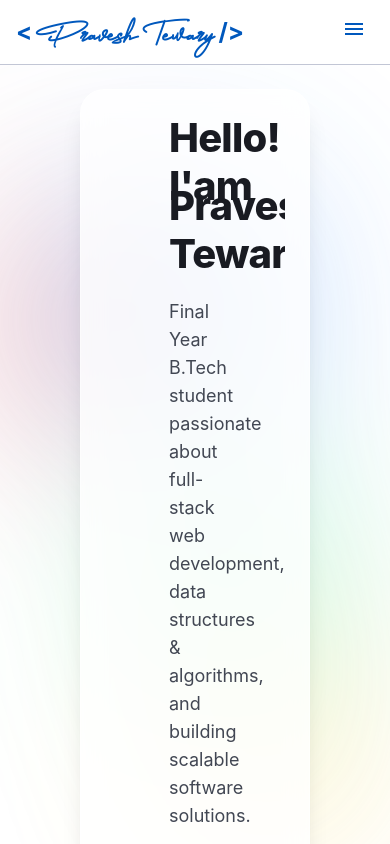
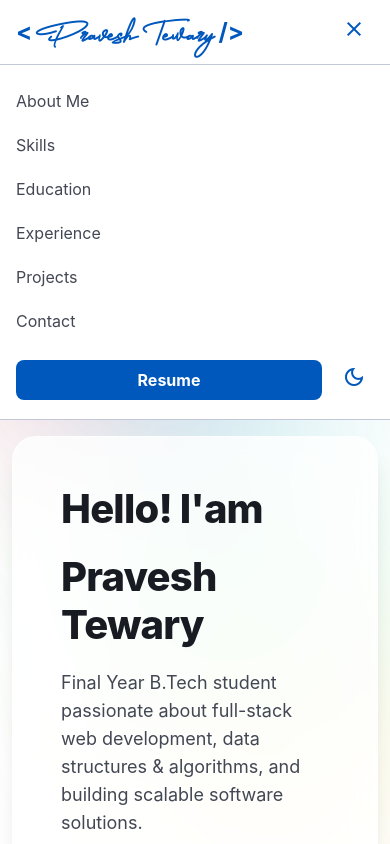
Before and after one commit to ptewary02/portfolio, a React (Vite) app: page / in a window 390 px wide. Both pictures are taken after a click on the button "menu". Shown: the top 844 px of the page. Built offline with nearby package versions, Linux system fonts and the light colour scheme.

Commit message:
Fix mobile responsiveness: working hamburger menu, responsive margins

```diff
--- a/src/components/Aboutme.jsx
+++ b/src/components/Aboutme.jsx
@@ -4,7 +4,7 @@ export default function AboutMe() {
   return (
 
     <section
-      className="border-t border-outline-variant dark:border-outline relative overflow-hidden md:py-section-gap-mobile animate-fade-in mr-10 ml-10"
+      className="border-t border-outline-variant dark:border-outline relative overflow-hidden md:py-section-gap-mobile animate-fade-in mx-2 sm:mx-4 md:mx-8"
       id="about"
     >
       {/* Content */}
--- a/src/components/Certificates.jsx
+++ b/src/components/Certificates.jsx
@@ -29,7 +29,7 @@ const certificates = [
 export default function Certificates() {
   return (
     <section
-      className="py-section-gap-mobile md:py-section-gap border-t border-outline-variant dark:border-outline overflow-hidden mr-10 ml-10"
+      className="py-section-gap-mobile md:py-section-gap border-t border-outline-variant dark:border-outline overflow-hidden mx-2 sm:mx-4 md:mx-8"
       id="certificates"
     >
       <h2 className="font-headline-lg text-headline-lg text-on-surface dark:text-inverse-primary mb-12 px-gutter">
--- a/src/components/Contact.jsx
+++ b/src/components/Contact.jsx
@@ -6,8 +6,8 @@ import { personalInfo, links } from "../data/portfolioData.js";
 export default function Contact() {
   return (
 
-    <section className="py-section-gap-mobile mr-10 ml-10 border-t border-outline-variant dark:border-outline" id="contact">
-      <div className="flex flex-col md:flex-row items-center gap-16">
+    <section className="py-section-gap-mobile mx-2 sm:mx-4 md:mx-8 border-t border-outline-variant dark:border-outline" id="contact">
+      <div className="flex flex-col md:flex-row items-center gap-10 md:gap-16">
         <div className="w-full md:w-1/2 space-y-6">
           <h2 className="font-headline-lg text-headline-lg text-on-surface dark:text-inverse-primary">Reach out to me!</h2>
           <p className="text-on-surface-variant dark:text-on-primary uppercase tracking-widest text-xs font-bold">
@@ -65,7 +65,7 @@ export default function Contact() {
         </div>
 
         <div className="w-full md:w-1/2 flex justify-center">
-          <div className="w-64 h-64 md:w-72 md:h-72 rounded-full border-8 border-primary-container shadow-2xl bg-surface-container-low flex items-center justify-center">
+          <div className="w-48 h-48 sm:w-64 sm:h-64 md:w-72 md:h-72 rounded-full border-8 border-primary-container shadow-2xl bg-surface-container-low flex items-center justify-center">
             <div className="w-full h-full rounded-full border-8 border-surface-container-high relative z-10 shadow-2xl bg-surface-container-low overflow-hidden">
               <img
                 src={`${import.meta.env.BASE_URL}${personalInfo.image}`}
--- a/src/components/Education.jsx
+++ b/src/components/Education.jsx
@@ -2,12 +2,12 @@ import SectionCard from './SectionCard';
 
 export default function Education() {
   return (
-    <section className="border-t border-outline-variant dark:border-outline md:py-section-gap-mobile mr-10 ml-10" id='education'>
+    <section className="border-t border-outline-variant dark:border-outline md:py-section-gap-mobile mx-2 sm:mx-4 md:mx-8" id='education'>
       <h2 className="font-headline-lg text-headline-lg text-on-surface dark:text-inverse-primary mb-12">
         Education
       </h2>
 
-      <div className="grid grid-cols-[4rem_1fr] gap-x-8 gap-y-10">
+      <div className="grid grid-cols-[3rem_1fr] sm:grid-cols-[4rem_1fr] gap-x-4 sm:gap-x-8 gap-y-10">
 
         {/* Gradient connector line — spans both rows, sits in the icon column */}
         <div
@@ -18,7 +18,7 @@ export default function Education() {
         />
 
         {/* Row 1: MMMUT */}
-        <div className="row-start-1 col-start-1 relative z-10 w-16 h-16 rounded-full bg-white dark:bg-surface-container-high shadow-md flex items-center justify-center shrink-0 overflow-hidden">
+        <div className="row-start-1 col-start-1 relative z-10 w-12 h-12 sm:w-16 sm:h-16 rounded-full bg-white dark:bg-surface-container-high shadow-md flex items-center justify-center shrink-0 overflow-hidden">
           <img src={`${import.meta.env.BASE_URL}assets/MMMUT_logo.png`} alt="MMMUT logo" className="w-20 h-20 object-contain" />
         </div>
         <div className="row-start-1 col-start-2 space-y-0">
@@ -37,7 +37,7 @@ export default function Education() {
         </div>
 
         {/* Row 2: Hallmark World School */}
-        <div className="row-start-2 col-start-1 relative z-10 w-16 h-16 rounded-full bg-white dark:bg-surface-container-high shadow-md flex items-center justify-center shrink-0 overflow-hidden">
+        <div className="row-start-2 col-start-1 relative z-10 w-12 h-12 sm:w-16 sm:h-16 rounded-full bg-white dark:bg-surface-container-high shadow-md flex items-center justify-center shrink-0 overflow-hidden">
           <img src={`${import.meta.env.BASE_URL}assets/HWS_logo.png`} alt="Hallmark World School logo" className="w-20 h-20 object-contain" />
         </div>
         <div className="row-start-2 col-start-2 space-y-0">
--- a/src/components/Experience.jsx
+++ b/src/components/Experience.jsx
@@ -29,7 +29,7 @@ export default function Experience() {
   return (
 
     <section
-      className="border-t py-section-gap-mobile mr-10 ml-10 border-outline-variant dark:border-outline"
+      className="border-t py-section-gap-mobile mx-2 sm:mx-4 md:mx-8 border-outline-variant dark:border-outline"
       id="experience"
     >
       <h2 className="font-headline-lg text-headline-lg text-on-surface dark:text-inverse-primary mb-12">
--- a/src/components/Footer.jsx
+++ b/src/components/Footer.jsx
@@ -20,7 +20,7 @@ export default function Footer() {
   return (
     <SectionCard id='Footer' className="mb-0">
     <footer className="bg-surface-light dark:bg-surface-dark border-t border-outline-variant dark:border-outline">
-      <div className="max-w-container-max mx-auto px-gutter py-16 grid grid-cols-2 md:grid-cols-4 gap-10">
+      <div className="max-w-container-max mx-auto px-4 sm:px-gutter py-12 sm:py-16 grid grid-cols-1 sm:grid-cols-2 md:grid-cols-4 gap-8 sm:gap-10">
         {/* Logo */}
         <div className="col-span-2 md:col-span-1 flex items-start">
           <span className="font-[Agustina_Regular] text-headline-md text-primary dark:text-inverse-primary">
--- a/src/components/Hero.jsx
+++ b/src/components/Hero.jsx
@@ -6,7 +6,7 @@ import SectionCard from './SectionCard';
 export default function Hero() {
   return (
 
-    <section className="flex flex-col md:flex-row items-center justify-between md:py-section-gap gap-15 mr-10 ml-10" id="home">
+    <section className="flex flex-col md:flex-row items-center justify-between md:py-section-gap gap-8 sm:gap-10 md:gap-15 mx-2 sm:mx-4 md:mx-8 pt-8 md:pt-0" id="home">
       <div className="w-full md:w-1/2 space-y-5">
         <h2 className="font-headline-xl text-headline-xl-mobile md:text-headline-xl text-on-surface dark:text-inverse-primary h-12">
           Hello! I'am
@@ -65,14 +65,14 @@ export default function Hero() {
           </a>
         </div>
 
-        <div className="flex gap-4 pt-6">
-          <a href="#contact" className="px-8 py-3 rounded-lg bg-google-blue text-on-primary font-bold hover:shadow-lg transition-all">
+        <div className="flex flex-wrap gap-4 pt-6">
+          <a href="#contact" className="px-6 sm:px-8 py-3 rounded-lg bg-google-blue text-on-primary font-bold hover:shadow-lg transition-all">
             CONTACT ME
           </a>
           <a
             href={`${import.meta.env.BASE_URL}${personalInfo.resumeUrl}`}
             download="Pravesh_Tewary_Resume.pdf"
-            className="px-8 py-3 rounded-lg bg-google-blue text-on-primary font-bold hover:shadow-lg transition-all hover:bg-primary-container active:scale-95 duration-150 inline-block"
+            className="px-6 sm:px-8 py-3 rounded-lg bg-google-blue text-on-primary font-bold hover:shadow-lg transition-all hover:bg-primary-container active:scale-95 duration-150 inline-block"
           >
             RESUME
           </a>
@@ -80,7 +80,7 @@ export default function Hero() {
       </div>
 
       <div className="w-full md:w-1/2 flex justify-center">
-        <div className="relative w-80 h-80 md:w-105 md:h-105">
+        <div className="relative w-56 h-56 sm:w-72 sm:h-72 md:w-105 md:h-105">
           <div className="absolute inset-0 bg-primary-container/10 rounded-full blur-3xl animate-pulse" />
           <div className="w-full h-full rounded-full border-8 border-surface-container-high relative z-10 shadow-2xl bg-surface-container-low overflow-hidden">
             <img
--- a/src/components/Navbar.jsx
+++ b/src/components/Navbar.jsx
@@ -16,13 +16,24 @@ export default function Navbar() {
     if (saved) return saved === 'dark'
     return window.matchMedia('(prefers-color-scheme: dark)').matches
   })
+  const [menuOpen, setMenuOpen] = useState(false)
 
   useEffect(() => {
     document.documentElement.classList.toggle('dark', dark)
     localStorage.setItem('theme', dark ? 'dark' : 'light')
   }, [dark])
 
+  // Close the mobile menu whenever the viewport grows back to desktop size
+  useEffect(() => {
+    const handleResize = () => {
+      if (window.innerWidth >= 768) setMenuOpen(false)
+    }
+    window.addEventListener('resize', handleResize)
+    return () => window.removeEventListener('resize', handleResize)
+  }, [])
+
   const toggleTheme = () => setDark((d) => !d)
+  const closeMenu = () => setMenuOpen(false)
 
   return (
     <nav className="bg-surface-light dark:bg-surface-dark border-b border-outline-variant sticky top-0 z-50 transition-colors duration-200">
@@ -72,9 +83,58 @@ export default function Navbar() {
         </div>
 
         {/* Mobile Menu Button */}
-        <button className="md:hidden p-2 rounded-full hover:bg-surface-container-low transition-colors" aria-label="Open menu">
-          <span className="material-symbols-outlined text-primary">menu</span>
+        <button
+          onClick={() => setMenuOpen((open) => !open)}
+          className="md:hidden p-2 rounded-full hover:bg-surface-container-low transition-colors"
+          aria-label={menuOpen ? 'Close menu' : 'Open menu'}
+          aria-expanded={menuOpen}
+        >
+          <span className="material-symbols-outlined text-primary">
+            {menuOpen ? 'close' : 'menu'}
+          </span>
         </button>
+      </div>
+
+      {/* Mobile Navigation Panel */}
+      <div
+        className={`md:hidden overflow-hidden transition-all duration-300 ease-in-out border-t border-outline-variant ${
+          menuOpen ? 'max-h-96 opacity-100' : 'max-h-0 opacity-0'
+        }`}
+      >
+        <div className="flex flex-col gap-1 px-4 py-4">
+          {links.map((link) => (
+            <a
+              key={link.href}
+              href={link.href}
+              onClick={closeMenu}
+              className="text-on-surface-variant dark:text-on-secondary hover:text-primary transition-colors font-body-md text-body-md py-2"
+            >
+              {link.label}
+            </a>
+          ))}
+
+          <div className="flex items-center gap-3 pt-3">
+            <a
+              href={`${import.meta.env.BASE_URL}assets/resume.pdf`}
+              target="_blank"
+              rel="noopener noreferrer"
+              onClick={closeMenu}
+              className="flex-1 text-center px-4 py-2 rounded-lg bg-primary text-on-primary font-bold hover:bg-primary-container transition-colors active:scale-95 duration-150"
+            >
+              Resume
+            </a>
+
+            <button
+              onClick={toggleTheme}
+              className="p-2 rounded-full hover:bg-surface-container-low transition-colors shrink-0"
+              aria-label="Toggle dark mode"
+            >
+              <span className="material-symbols-outlined text-primary">
+                {dark ? 'light_mode' : 'dark_mode'}
+              </span>
+            </button>
+          </div>
+        </div>
       </div>
     </nav>
   )
--- a/src/components/Projects.jsx
+++ b/src/components/Projects.jsx
@@ -49,7 +49,7 @@ export default function Projects() {
   return (
 
     <section
-      className="py-section-gap-mobile mr-10 ml-10 border-t border-outline-variant dark:border-outline"
+      className="py-section-gap-mobile mx-2 sm:mx-4 md:mx-8 border-t border-outline-variant dark:border-outline"
       id="projects"
     >
       <h2 className="font-headline-lg text-headline-lg text-on-surface dark:text-inverse-primary mb-12">
--- a/src/components/SectionCard.jsx
+++ b/src/components/SectionCard.jsx
@@ -6,11 +6,9 @@ export default function SectionCard({ children, className = '', id = '' }) {
     <section
       id={id}
       className={`
-        min-w-section-gap-mobile
         h-full
-        ml-20
-        mr-20
-        my-6 p-6 sm:p-8 lg:p-10
+        mx-3 sm:mx-6 md:mx-10 lg:mx-16
+        my-4 sm:my-6 p-4 sm:p-8 lg:p-10
         bg-white/80 dark:bg-slate-900/80
         backdrop-blur-md
         rounded-3xl
--- a/src/components/Skills.jsx
+++ b/src/components/Skills.jsx
@@ -92,7 +92,7 @@ export default function Skills() {
 
   return (
     <section
-      className="py-section-gap-mobile md:py-section-gap border-t border-outline-variant dark:border-outline mr-10 ml-10"
+      className="py-section-gap-mobile md:py-section-gap border-t border-outline-variant dark:border-outline mx-2 sm:mx-4 md:mx-8"
       id="skills"
     >
       <h2 className="font-headline-lg text-headline-lg text-on-surface dark:text-inverse-primary mb-12">
--- a/src/components/WhatIDo.jsx
+++ b/src/components/WhatIDo.jsx
@@ -20,8 +20,8 @@ const points = [
 export default function WhatIDo() {
   return (
 
-    <section className="border-t border-outline-variant dark:border-outline py-section-gap-mobile md:py-section-gap-mobile mr-10 ml-10" id="skills">
-      <div className="grid md:grid-cols-2 gap-16 items-center">
+    <section className="border-t border-outline-variant dark:border-outline py-section-gap-mobile md:py-section-gap-mobile mx-2 sm:mx-4 md:mx-8" id="skills">
+      <div className="grid md:grid-cols-2 gap-8 md:gap-16 items-center">
         <div className="order-2 md:order-1 flex justify-center">
           <div className="w-full max-w-md bg-surface-container-low rounded-3xl p-8 aspect-square flex items-center justify-center relative overflow-hidden">
             <span className="material-symbols-outlined text-[200px] text-primary/20 absolute -bottom-10 -right-10">
```
